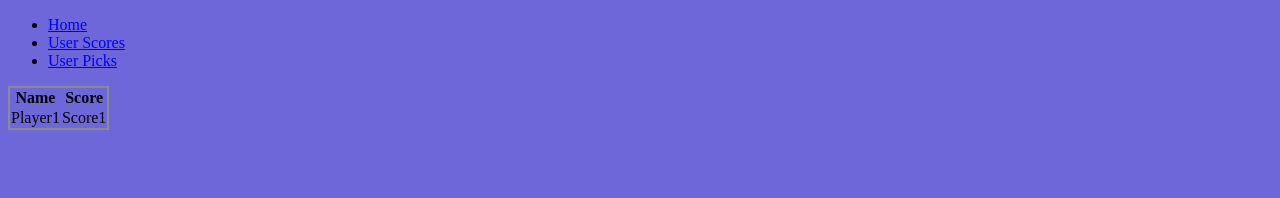
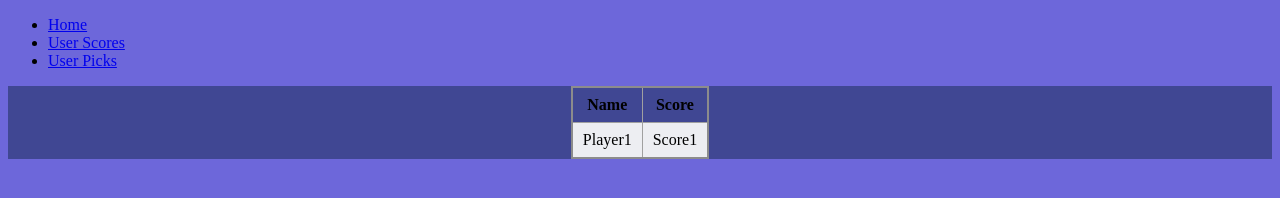
Before and after one commit to matthewbradley22/nflGame, a plain HTML site: page html/playerScores.html in a window 1280 px wide. Drawn offline with Linux system fonts and the light colour scheme.

```diff
--- a/css/playerScores.css
+++ b/css/playerScores.css
@@ -1,8 +1,9 @@
-body{
+body {
     background-color: rgb(109, 103, 218);
 }
 
-main, header{
+main,
+header {
     display: flex;
     flex-direction: column;
     align-items: center;
@@ -12,4 +13,14 @@ main, header{
 table {
     border-collapse: collapse;
     border: 2px solid rgb(140 140 140);
-  }
+}
+
+th,
+td {
+    border: 1px solid rgb(160 160 160);
+    padding: 8px 10px;
+}
+
+tbody>tr:nth-of-type(even) {
+    background-color: rgb(237 238 242);
+}
--- a/html/playerScores.html
+++ b/html/playerScores.html
@@ -14,7 +14,7 @@
          <li><a href="pastPicks.html">User Picks</a></li>
         </ul>
     </nav>
-    <main></main>
+    <main>
         <table>
             <tr>
                 <th>Name</th>
```
